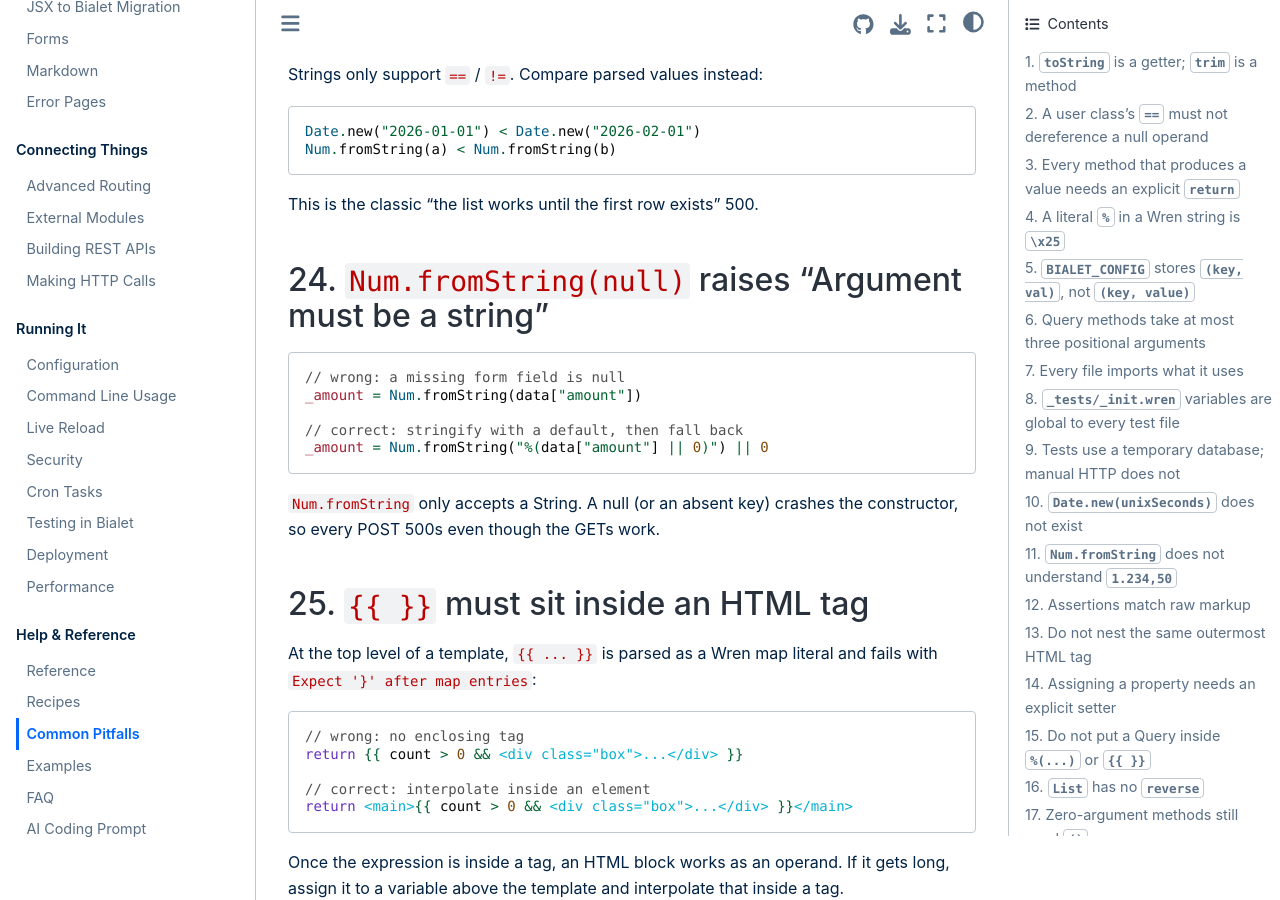
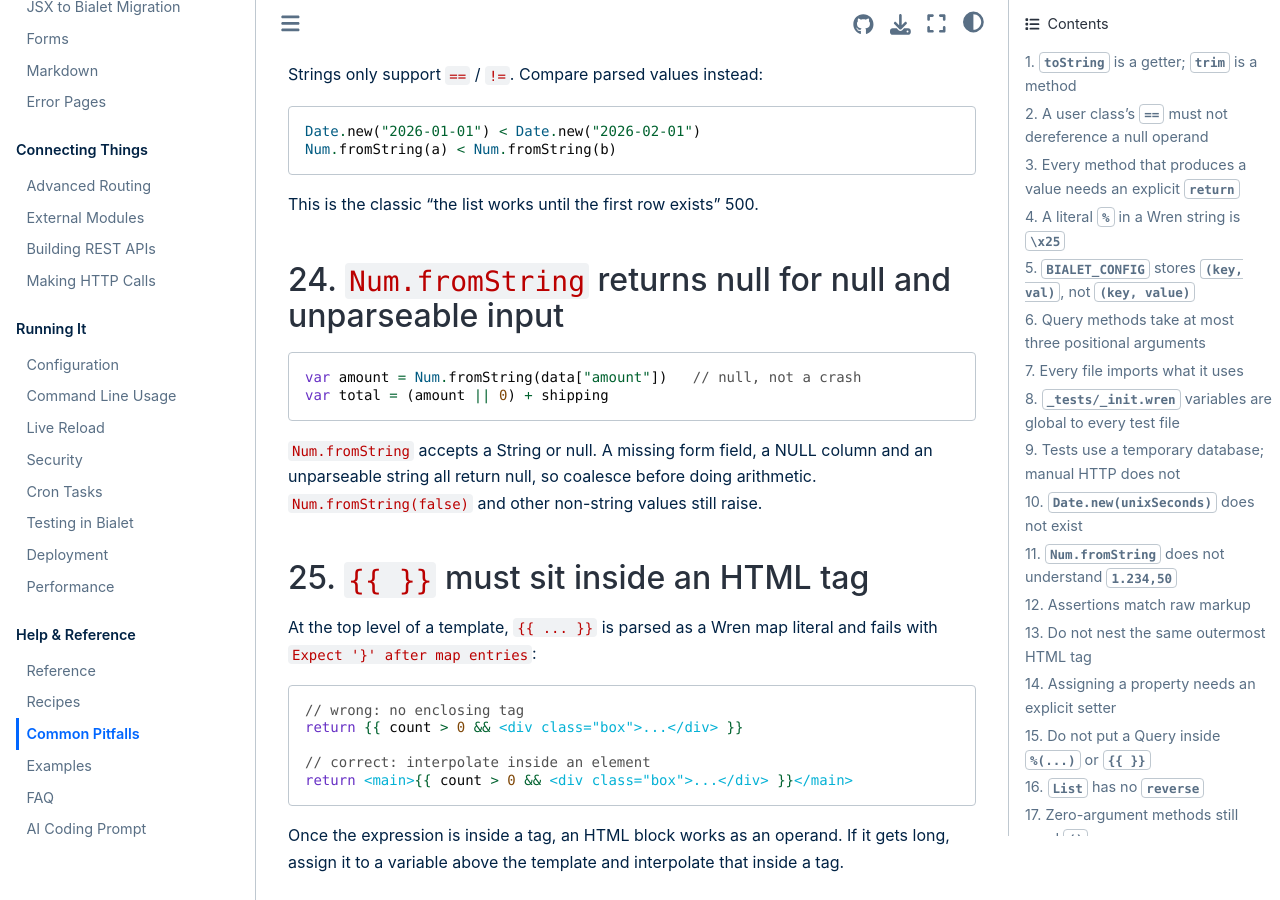
Before and after one commit to bialet/bialet, a Sphinx documentation site: the page built from docs/pitfalls.md, in a window 1280 px wide and 900 px high, scrolled down 6546 px. Built offline with Sphinx 7.4.7 and the Sphinx Book theme 1.1.4, drawn with Linux system fonts in a browser that asks for light colours; the version number could not be read and is left out.

Commit message:
fix(num): return null from Num.fromString(null)
A missing form field or a NULL column arrives as null, and Num.fromString
raised "Argument must be a string", turning every such POST into a 500.
Treat null like an unparseable string and return null; coalesce at the call
site with `|| 0`. Other non-string values still raise.

Update the pitfall to describe the coalescing rule.

````diff
--- a/docs/pitfalls.md
+++ b/docs/pitfalls.md
@@ -272,18 +272,16 @@ Num.fromString(a) < Num.fromString(b)
 
 This is the classic "the list works until the first row exists" 500.
 
-## 24. `Num.fromString(null)` raises "Argument must be a string"
+## 24. `Num.fromString` returns null for null and unparseable input
 
 ```wren
-// wrong: a missing form field is null
-_amount = Num.fromString(data["amount"])
-
-// correct: stringify with a default, then fall back
-_amount = Num.fromString("%(data["amount"] || 0)") || 0
+var amount = Num.fromString(data["amount"])   // null, not a crash
+var total = (amount || 0) + shipping
 ```
 
-`Num.fromString` only accepts a String. A null (or an absent key) crashes the
-constructor, so every POST 500s even though the GETs work.
+`Num.fromString` accepts a String or null. A missing form field, a NULL
+column and an unparseable string all return null, so coalesce before doing
+arithmetic. `Num.fromString(false)` and other non-string values still raise.
 
 ## 25. `{{ }}` must sit inside an HTML tag
 
````
Also changed, not shown: 3 other files.
